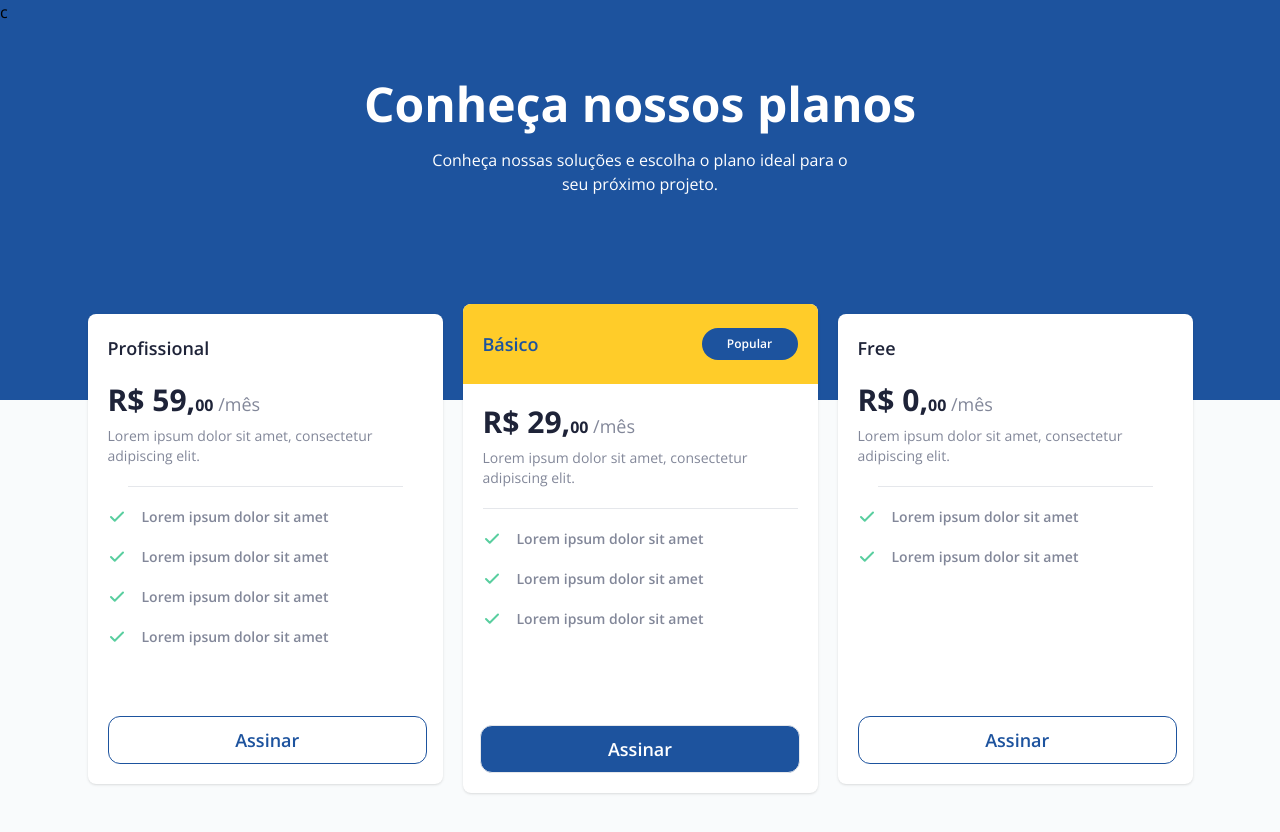
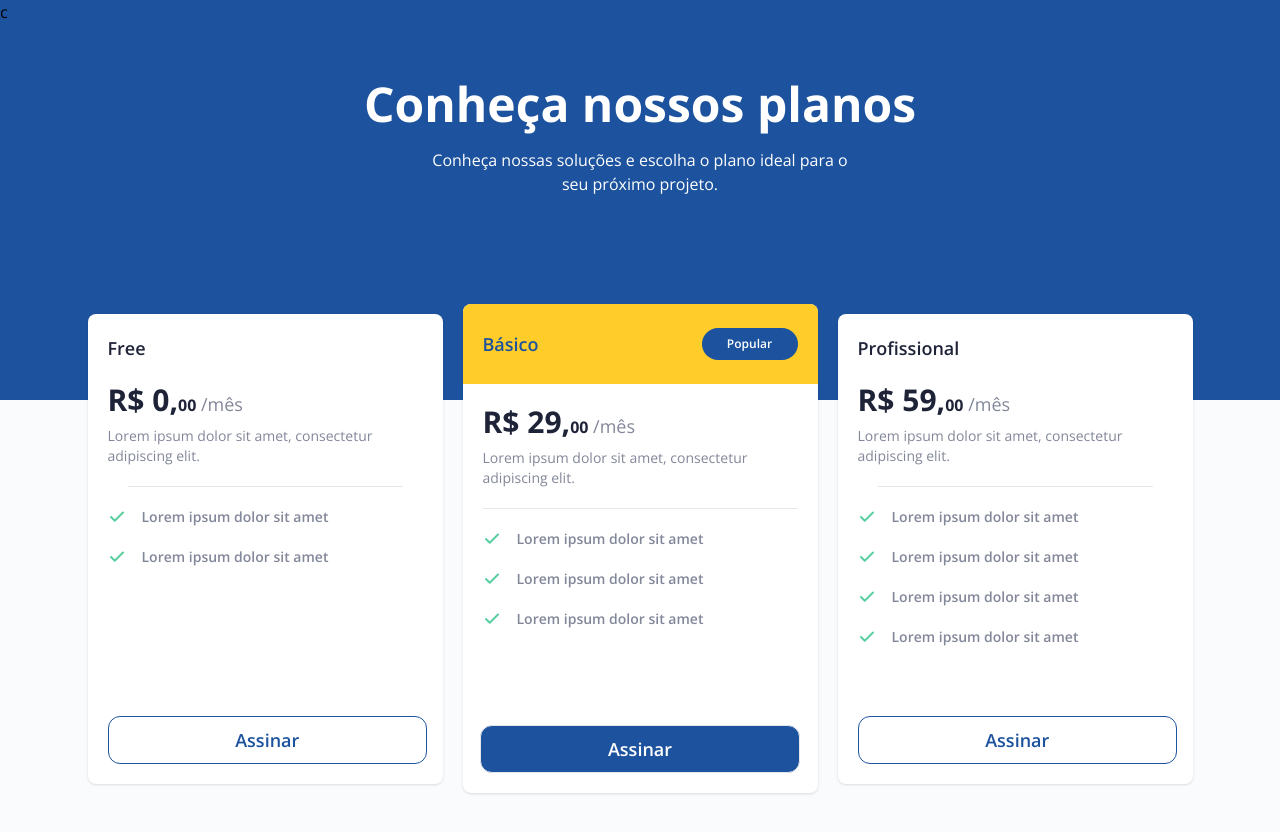
Before and after one commit to OJailson17/pricing-table, a React (Vite) app: page / in a window 1280 px wide. Shown: the top 832 px of the page. Built offline with nearby package versions, Linux system fonts and the light colour scheme.

Commit message:
chore: change flex property

```diff
--- a/src/App.jsx
+++ b/src/App.jsx
@@ -17,7 +17,7 @@ export function App() {
 				</p>
 			</header>
 
-			<div className='w-full flex items-center justify-center flex-col gap-5 -mt-24 mb-8 max-[375px]:-mt-16 md:flex-row-reverse md:flex-wrap lg:flex-nowrap lg:w-[90%] lg:mx-auto 2xl:-mt-32'>
+			<div className='w-full flex items-center justify-center flex-col gap-5 -mt-24 mb-8 max-[375px]:-mt-16 md:flex-row md:flex-wrap lg:flex-nowrap lg:w-[90%] lg:mx-auto 2xl:-mt-32'>
 				<PriceCard />
 				<MainPriceCard />
 				<PriceCard plan={'Profissional'} price={'59'} bonus={4} />
```
